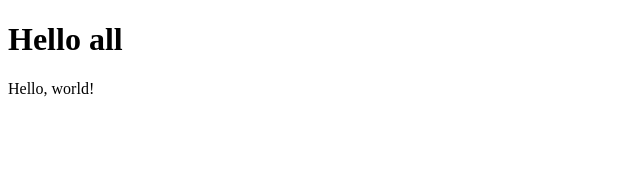
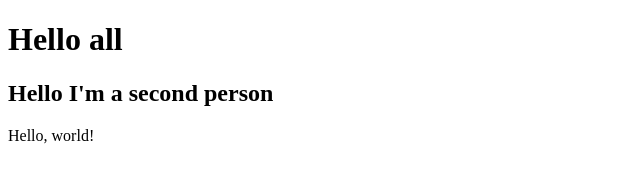
Before and after one commit to AlexBennett1/hello, a plain HTML site: page index.html in a window 1280 px wide. Shown: the whole page, without its empty margins (0-640 px from the left). Drawn offline with Linux system fonts and the light colour scheme.

Commit message:
Added h2

```diff
--- a/index.html
+++ b/index.html
@@ -5,6 +5,7 @@
 	</head>
 	<body>
 		<h1>Hello all</h1>
+		<h2>Hello I'm a second person</h2>
 		Hello, world!
 	</body>
 </html>
```
